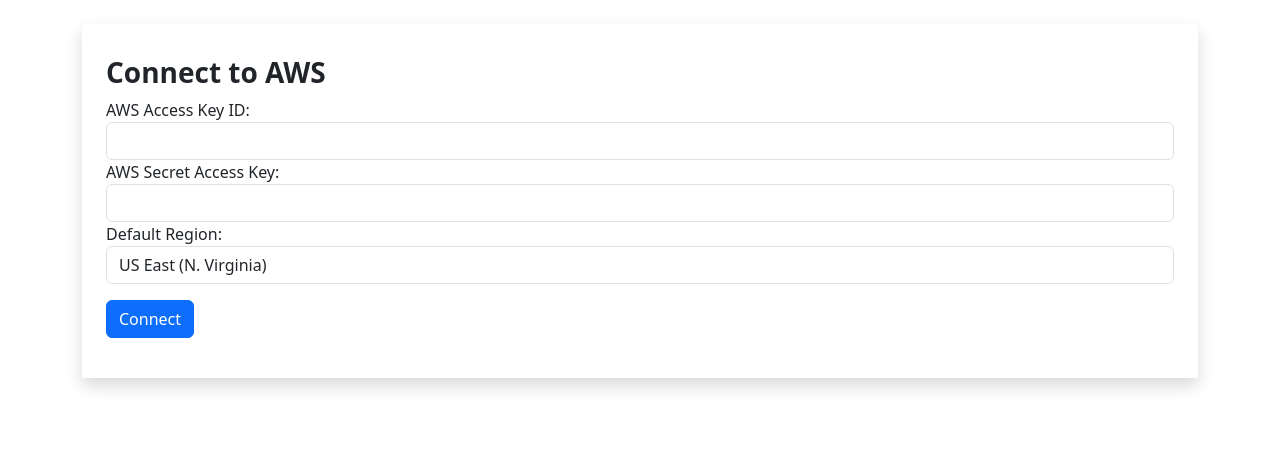
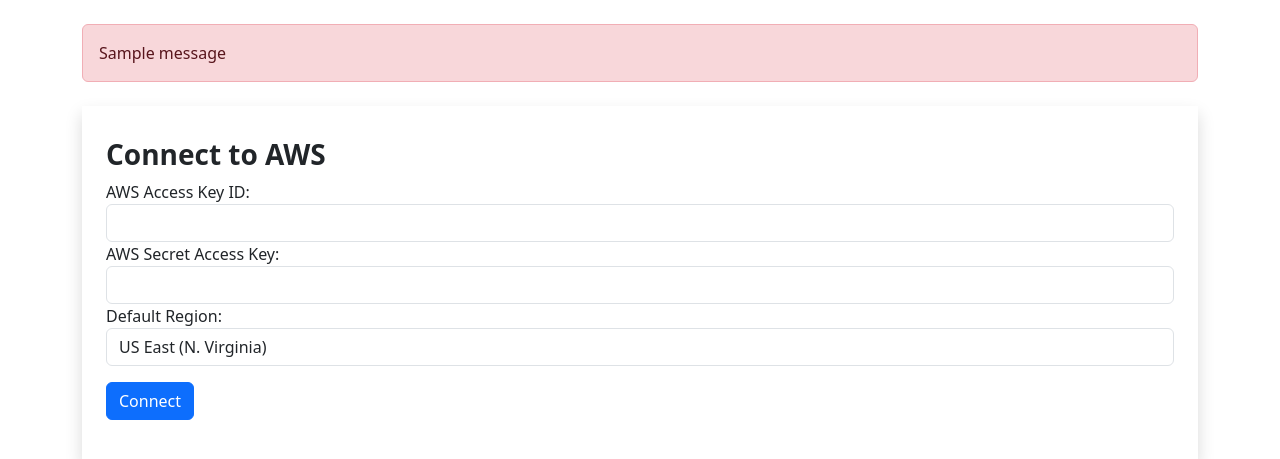
Before and after one commit to rudra273/S3_manager, a Flask app: page / in a window 1280 px wide. Shown: the part 56-515 px from the top of the page. Run offline with Flask 2, Linux system fonts and the light colour scheme; one stand-in notice (Sample message) is shown.

Commit message:
Update base.html

```diff
--- a/templates/base.html
+++ b/templates/base.html
@@ -27,6 +27,24 @@
             </div>
         </div>
     </nav>
+
+    <div class="container mt-4">
+        {% with messages = get_flashed_messages() %}
+            {% if messages %}
+                {% for message in messages %}
+                    {% if message[-2] == 'y' %}
+                        <div class="alert alert-success" role="alert">
+                            {{ message }}
+                        </div>
+                    {% else %}
+                        <div class="alert alert-danger" role="alert">
+                            {{ message }}
+                        </div>
+                    {% endif %}
+                {% endfor %}
+            {% endif %}
+        {% endwith %}
+    </div>
 
 
 
```
